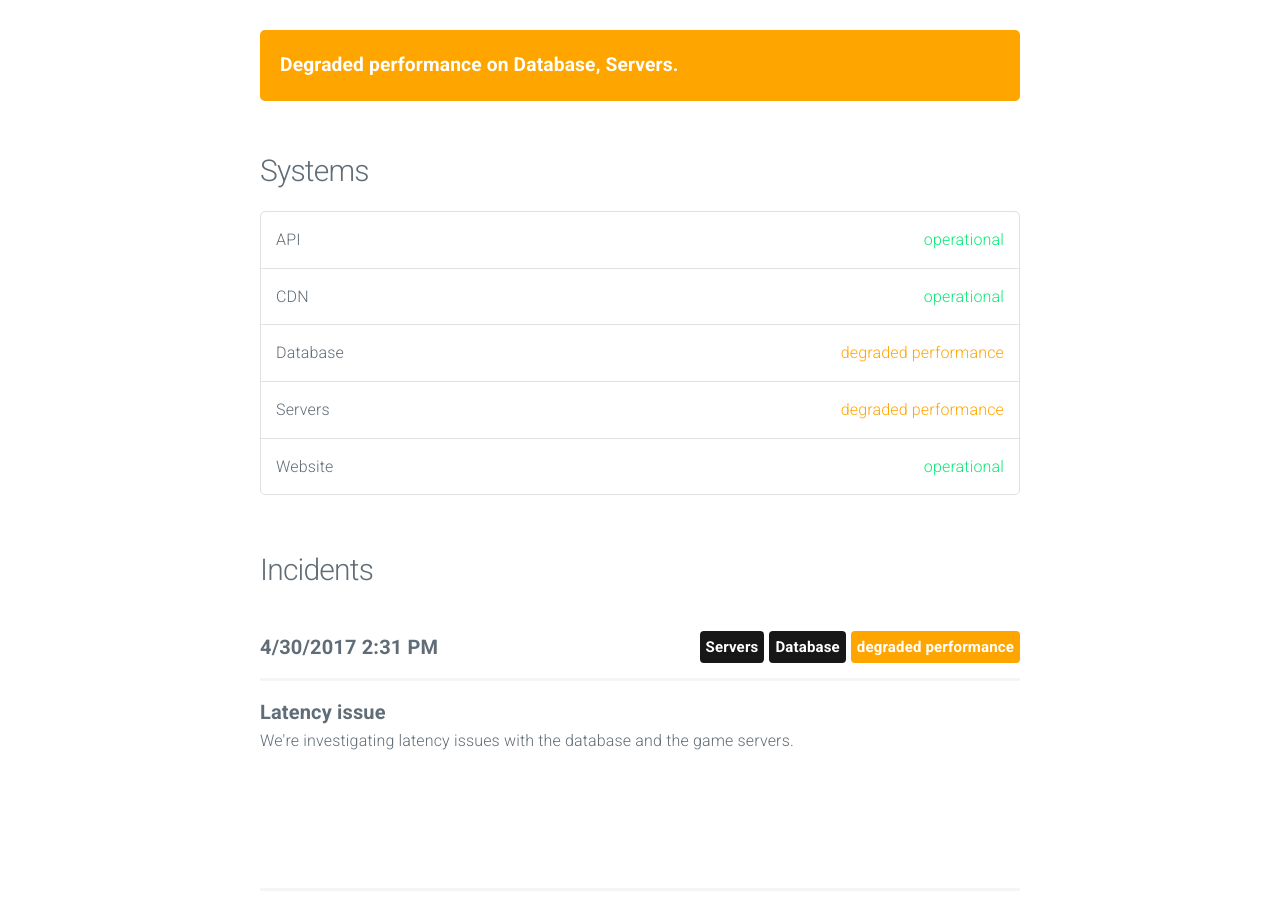
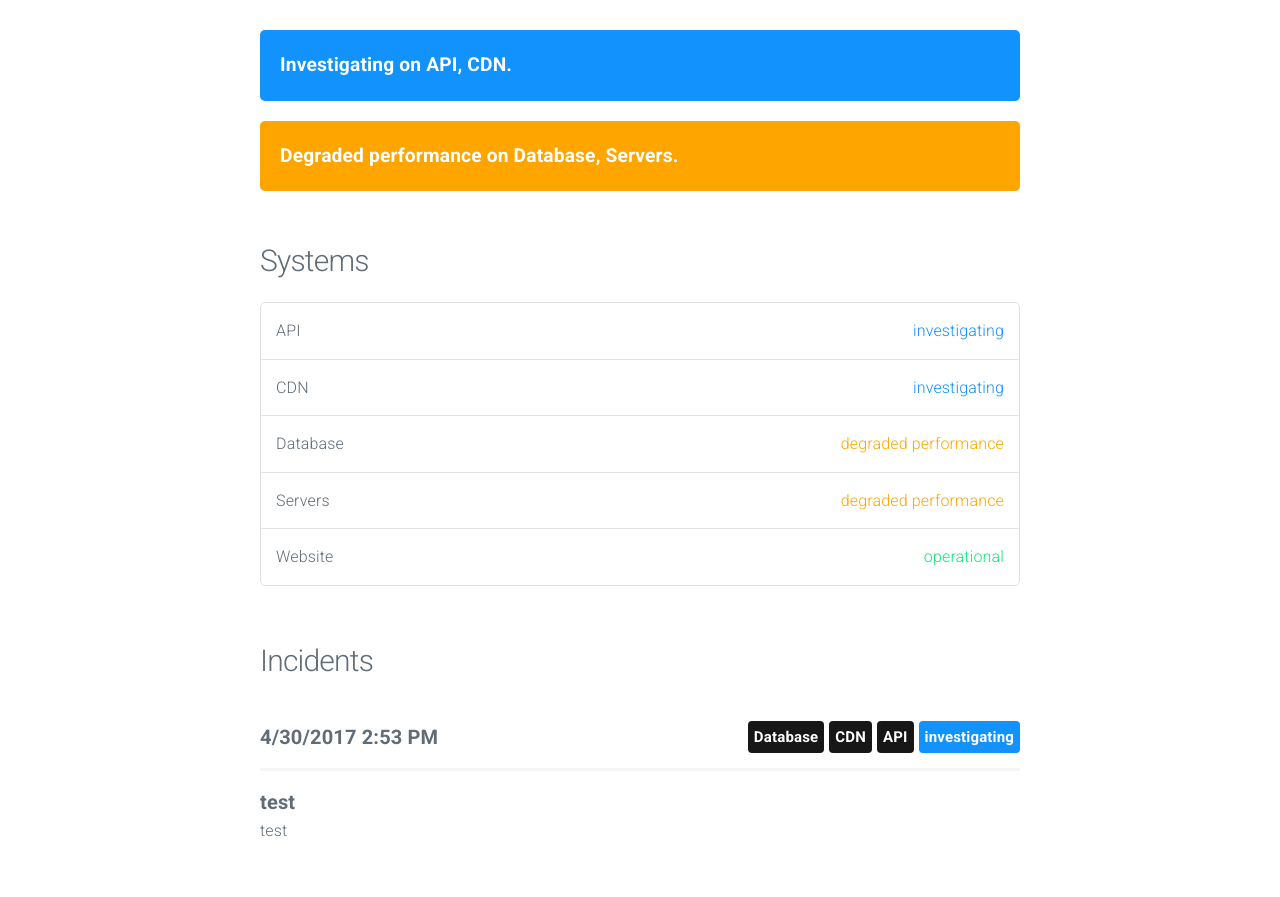
Before and after one commit to ncodex2/Status, a plain HTML site: page index.html in a window 1280 px wide. Shown: the part 55-952 px from the top of the page. Drawn offline with nearby package versions, Linux system fonts and the light colour scheme; no server answers.

Commit message:
update index

```diff
--- a/index.html
+++ b/index.html
@@ -30,6 +30,10 @@
 			<section class="container" id="main">
 
 
+					<div class="panel investigating">
+						<span data-l10n-id="Investigating">Investigating</span> <span data-l10n-id="on">on</span> API, CDN.
+					</div>
+
 					<div class="panel degraded performance">
 						<span data-l10n-id="Degraded-performance">Degraded performance</span> <span data-l10n-id="on">on</span> Database, Servers.
 					</div>
@@ -40,11 +44,11 @@
 				<ul class="systems">
 
 					<li>
-						API <span class="status operational" data-l10n-id="operational">operational</span>
+						API <span class="status investigating" data-l10n-id="investigating">investigating</span>
 					</li>
 
 					<li>
-						CDN <span class="status operational" data-l10n-id="operational">operational</span>
+						CDN <span class="status investigating" data-l10n-id="investigating">investigating</span>
 					</li>
 
 					<li>
@@ -63,6 +67,27 @@
 
 				<h4 data-l10n-id="incidents">Incidents</h4>
 
+
+					<div class="incident">
+						<span class="date moment">2017-04-30 14:53:04 UTC</span>
+
+
+							<span class="label investigating float-right" data-l10n-id="investigating">investigating</span>
+
+
+							<span class="label system float-right">API</span>
+
+							<span class="label system float-right">CDN</span>
+
+							<span class="label system float-right">Database</span>
+
+						<hr/>
+
+						<span class="title">test</span>
+						<p>test</p>
+
+
+					</div>
 
 					<div class="incident">
 						<span class="date moment">2017-04-30 14:31:22 UTC</span>
```
